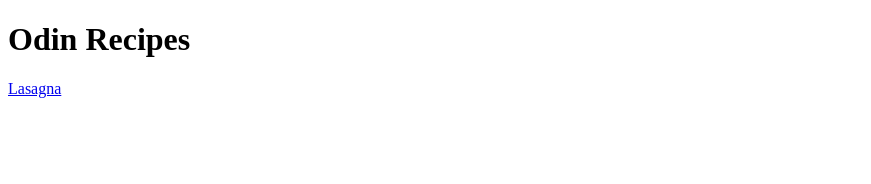
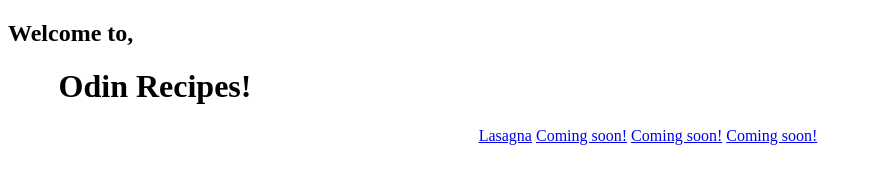
Before and after one commit to baneyjb/odin-recipes, a plain HTML site: page index.html in a window 1280 px wide. Shown: the whole page, without its empty margins (0-871 px from the left). Drawn offline with Linux system fonts and the light colour scheme.

Commit message:
added very basic styles -- just a few font changes and a flex on the lasagna page with the h1 and image

```diff
--- a/index.html
+++ b/index.html
@@ -4,11 +4,18 @@
     <meta charset="UTF-8">
     <meta http-equiv="X-UA-Compatible" content="IE=edge">
     <meta name="viewport" content="width=device-width, initial-scale=1.0">
+    <link rel="stylesheet" href="styles.css">
     <title>Odin Recipes</title>
 </head>
 <body>
-    <h1>Odin Recipes</h1>
-    <a href="recipes/lasagna.html">Lasagna</a>
+    <h2>Welcome to,</h2>
+    <h1>Odin Recipes!</h1>
+    <header>
+        <a href="recipes/lasagna.html">Lasagna</a>
+        <a href="#">Coming soon!</a>
+        <a href="#">Coming soon!</a>
+        <a href="#">Coming soon!</a>
+    </header>
 
 </body>
 </html>
--- /dev/null
+++ b/styles.css
@@ -0,0 +1,18 @@
+h1 {
+    padding-left: 4%;
+}
+
+header {
+    text-align: center;
+    width: 100vw;
+    color: yellow;
+}
+
+div {
+    display: flex;
+    justify-content: space-evenly;
+}
+
+h2 {
+    width: 40%;
+}
```
Also changed, not shown: recipes/lasagna.html (+6 -3 lines).
